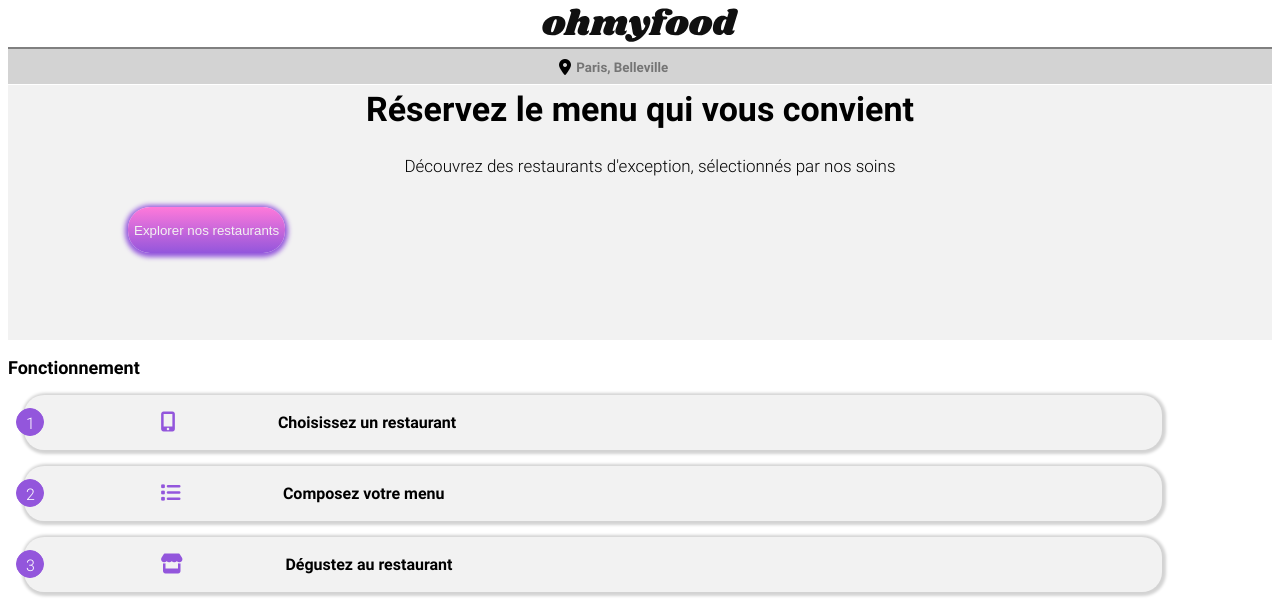
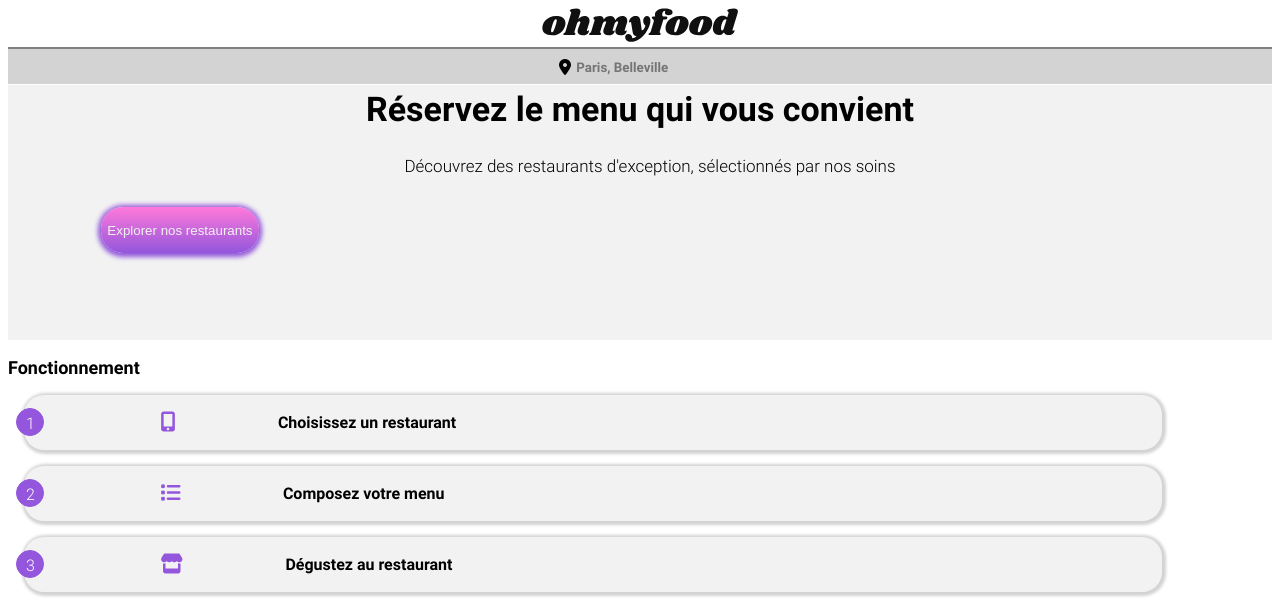
Before and after one commit to Salima-Aitkassi/Ohmyfood, a website: page index.html in a window 1280 px wide. Shown: the top 608 px of the page. Drawn offline with Linux system fonts and the light colour scheme.

Commit message:
ajustements css bouton

```diff
--- a/sass/main.scss
+++ b/sass/main.scss
@@ -46,7 +46,7 @@
     background: linear-gradient($color-secondary,$color-primary);
     box-shadow: #9356dc 0px 1px 5px 3px;
     color: #f2f2f2;
-    margin: 1em 0em 0em 9em;
+    margin: 1em 0em 0em 7em;
 }
 
 
```
Also changed, not shown: public/css/style.css, 1 other file.
